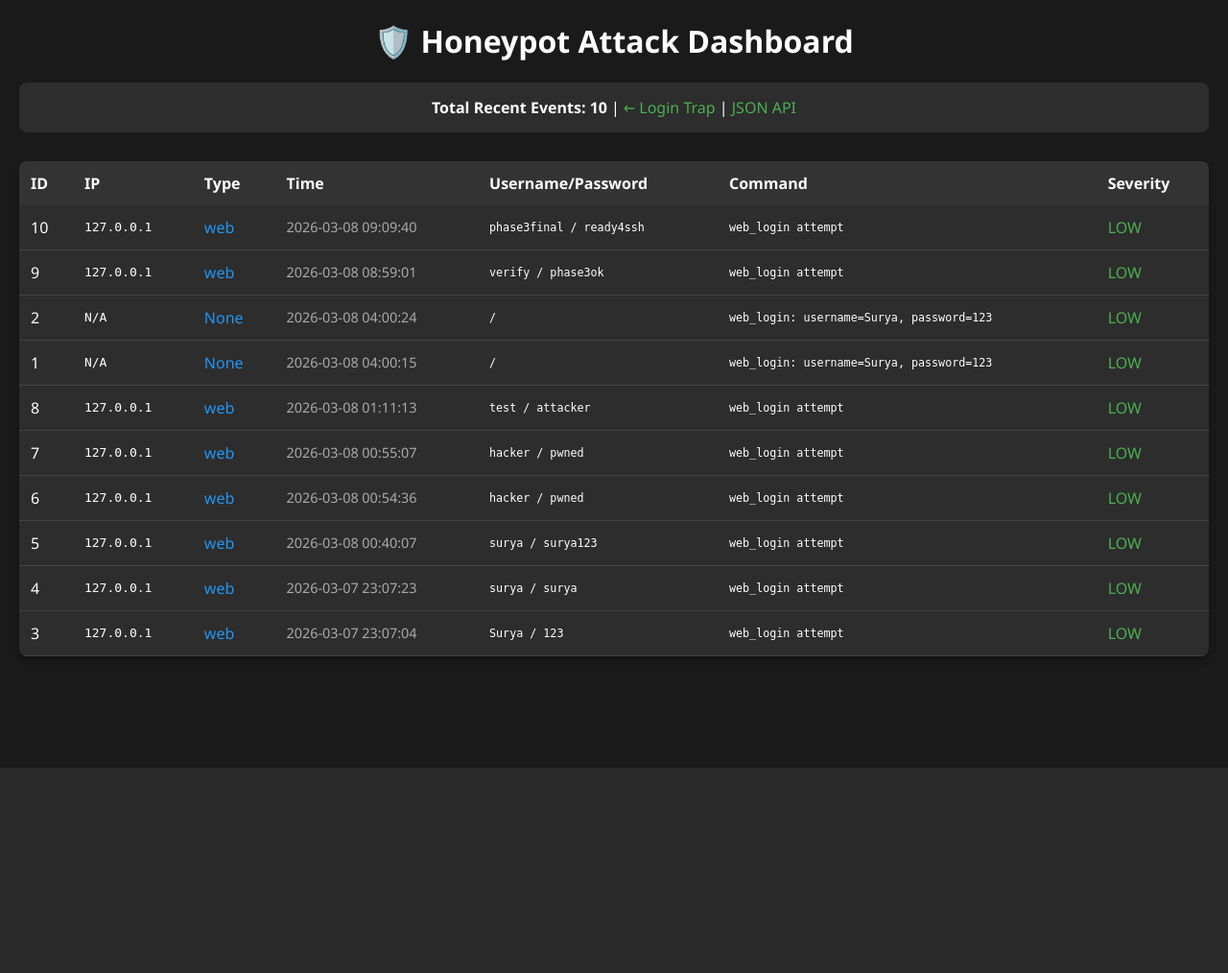
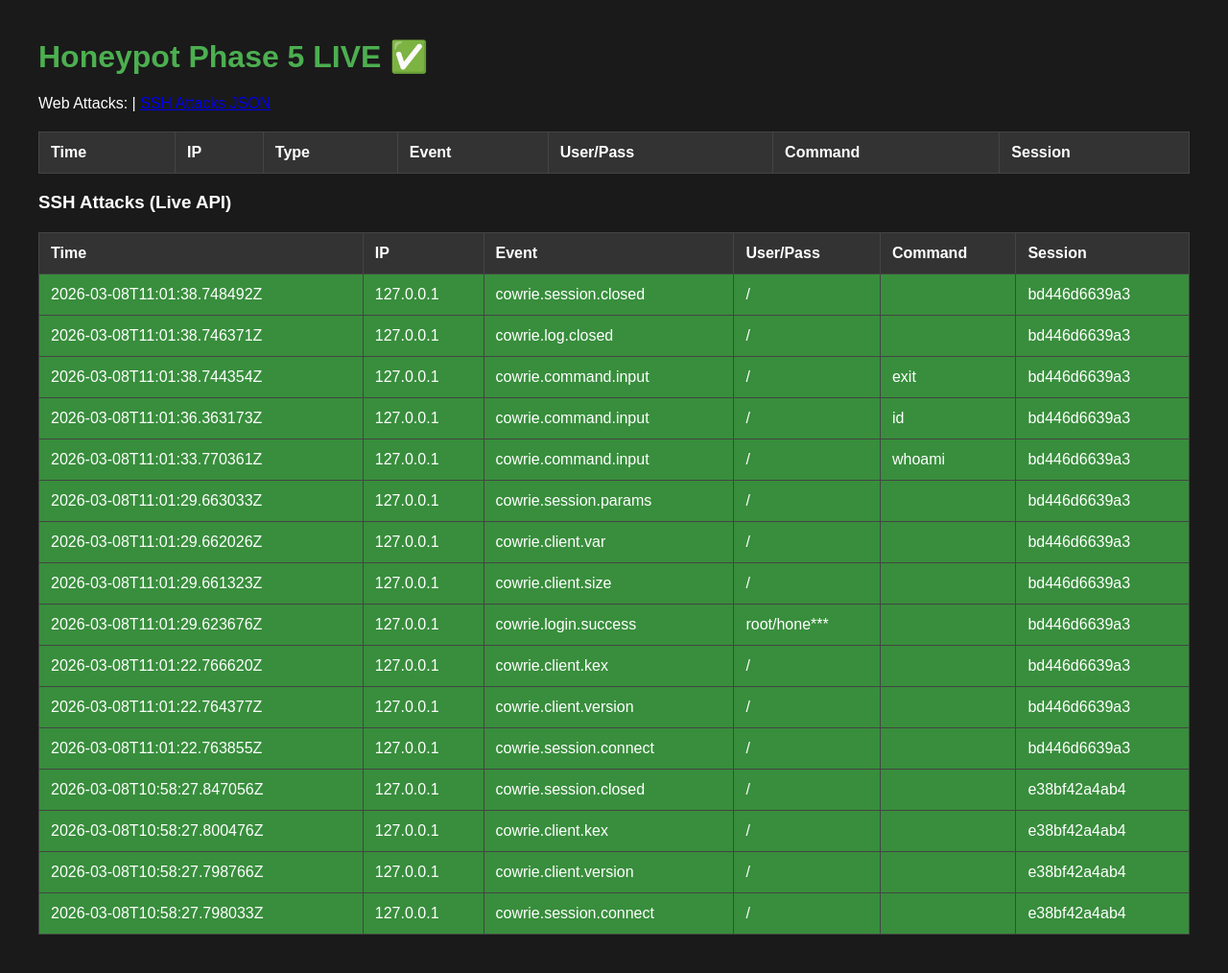
Before and after one commit to SuryaPrakash-TSP/honeypot-project, a FastAPI app: page /dashboard in a window 1280 px wide. Shown: the whole page at 96% size. Before the commit the page ends 800 px from the top, so only its background shows below. Run offline with FastAPI, Linux system fonts and the light colour scheme; lists and menus that the app fills with data are empty.

Commit message:
Phase 5: Unified Web+SSH dashboard - /api/ssh_attacks endpoint (Cowrie JSON) - dashboard.html live table (Web top + SSH auto-refresh) - cowrie.json local copy (permission fix) - Backend v0.4.0 ready for ML

```diff
--- a/backend/app/main.py
+++ b/backend/app/main.py
@@ -2,15 +2,24 @@
 from fastapi.middleware.cors import CORSMiddleware
 from fastapi.responses import HTMLResponse
 from fastapi.templating import Jinja2Templates
+from fastapi.exceptions import HTTPException
 from sqlalchemy import create_engine
 from sqlalchemy.orm import sessionmaker, Session
 from app.models.event import Base, Event
 from datetime import datetime
+import logging
 
-# DB
-DATABASE_URL = "sqlite:///../data/events.db"
-engine = create_engine(DATABASE_URL, echo=True)
-SessionLocal = sessionmaker(autocommit=False, autoflush=False, bind=engine)
+# SSH Router - CORRECT import
+from app.routers.events import router as api_router
+
+# Logging
+logging.basicConfig(level=logging.INFO)
+logger = logging.getLogger(__name__)
+
+# Database
+DATABASE_URL = "sqlite:///./events.db"
+engine = create_engine(DATABASE_URL)
+SessionLocal = sessionmaker(bind=engine)
 
 def get_db():
     db = SessionLocal()
@@ -19,7 +28,8 @@
     finally:
         db.close()
 
-app = FastAPI(title="Honeypot v3 - Dashboard LIVE", version="0.3.0")
+# App
+app = FastAPI(title="Honeypot Dashboard v0.4.0")
 templates = Jinja2Templates(directory="app/templates")
 
 app.add_middleware(
@@ -30,55 +40,57 @@
     allow_headers=["*"],
 )
 
+# Include API Router FIRST
+app.include_router(api_router, prefix="/api", tags=["honeypot"])
+
 Base.metadata.create_all(bind=engine)
 
-# Phase 3: Dashboard helper function
-def get_recent_events(db: Session = Depends(get_db), limit: int = 20):
-    return db.query(Event).order_by(Event.timestamp.desc()).limit(limit).all()
-
 @app.get("/")
-async def health():
-    db = SessionLocal()
-    event_count = db.query(Event).count()
-    db.close()
-    return {"status": "Phase 3 Dashboard LIVE ✅", "db": DATABASE_URL, "events": event_count}
+async def health(db: Session = Depends(get_db)):
+    count = db.query(Event).count()
+    return {"status": "Phase 4 LIVE", "version": "0.4.0", "web_events": count}
 
 @app.get("/login", response_class=HTMLResponse)
 async def login_get(request: Request):
     return templates.TemplateResponse("login.html", {"request": request})
 
 @app.post("/login", response_class=HTMLResponse)
-async def login_post(request: Request, username: str = Form(...), password: str = Form(...)):
-    client_ip = request.client.host
-    session_id = f"web_login_{datetime.now().strftime('%Y%m%d_%H%M%S')}"
+async def login_post(
+    request: Request,
+    username: str = Form(...),
+    password: str = Form(...)
+):
+    ip = request.client.host
+    session = f"web_{datetime.now().strftime('%Y%m%d_%H%M%S')}"
 
     db = SessionLocal()
-    event = Event()
-    event.source_ip = client_ip
-    event.username = username
-    event.password = password
-    event.command = f"web_login attempt"
-    event.session_id = session_id
-    event.event_type = "web"
-    event.severity = "low"
-    event.timestamp = datetime.now()
+    event = Event(
+        source_ip=ip,
+        username=username,
+        password=password,
+        command="web_login",
+        session_id=session,
+        event_type="web",
+        severity="low",
+        timestamp=datetime.now()
+    )
     db.add(event)
     db.commit()
+    logger.info(f"Web trap: {ip} {username}:{password[:3]}***")
     db.close()
 
     return templates.TemplateResponse("login.html", {"request": request})
 
 @app.get("/events")
-async def list_events(db: Session = Depends(get_db)):
-    events = db.query(Event).order_by(Event.timestamp.desc()).limit(10).all()
-    return {"events": [e.__dict__ for e in events]}
+async def list_events(limit: int = 10, db: Session = Depends(get_db)):
+    events = db.query(Event).order_by(Event.timestamp.desc()).limit(limit).all()
+    return {"web_events": [e.__dict__ for e in events]}
 
-# PHASE 3 DASHBOARD ✅
 @app.get("/dashboard", response_class=HTMLResponse)
 async def dashboard(request: Request, db: Session = Depends(get_db)):
     events = db.query(Event).order_by(Event.timestamp.desc()).limit(20).all()
     return templates.TemplateResponse("dashboard.html", {
         "request": request,
         "events": events,
-        "total_events": len(events)
+        "total": len(events)
     })
--- /dev/null
+++ b/backend/app/routers/events.py
@@ -0,0 +1,51 @@
+from fastapi import APIRouter, HTTPException
+from pathlib import Path
+import json
+from typing import List, Dict, Any
+import logging
+
+logger = logging.getLogger(__name__)
+router = APIRouter(tags=["honeypot"])  # Remove prefix="/api"
+
+COWRIE_LOG_PATH = Path("./cowrie.json")
+
+@router.get("/ssh_attacks")
+async def get_ssh_attacks(limit: int = 50) -> Dict[str, Any]:
+    """
+    Fetch recent SSH honeypot attacks from Cowrie JSON logs.
+    Returns formatted events with masked passwords.
+    """
+    if not COWRIE_LOG_PATH.exists():
+        logger.warning("Cowrie log not found")
+        raise HTTPException(status_code=404, detail="Cowrie log file not found")
+
+    try:
+        with open(COWRIE_LOG_PATH, 'r', encoding='utf-8') as f:
+            lines = f.readlines()
+
+        ssh_events: List[Dict[str, Any]] = []
+        for line in lines[-limit*2:]:  # Buffer for non-SSH lines
+            try:
+                event = json.loads(line.strip())
+                if event.get("protocol") == "ssh":
+                    ssh_events.append({
+                        "timestamp": event.get("timestamp"),
+                        "src_ip": event.get("src_ip"),
+                        "eventid": event.get("eventid"),
+                        "username": event.get("username", ""),
+                        "password": (event.get("password", "")[:4] + "***") if event.get("password") else "",
+                        "input_cmd": event.get("input", ""),
+                        "session": event.get("session", ""),
+                        "duration": event.get("duration", "")
+                    })
+                    if len(ssh_events) >= limit:
+                        break
+            except json.JSONDecodeError:
+                continue
+
+        logger.info(f"Retrieved {len(ssh_events)} SSH events")
+        return {"ssh_attacks": ssh_events[::-1], "count": len(ssh_events)}  # Newest first
+
+    except Exception as e:
+        logger.error(f"SSH log read error: {e}")
+        raise HTTPException(status_code=500, detail="Failed to read SSH logs")
--- a/backend/app/templates/dashboard.html
+++ b/backend/app/templates/dashboard.html
@@ -1,61 +1,61 @@
 <!DOCTYPE html>
 <html>
 <head>
-    <title>Honeypot Dashboard - Recent Attacks</title>
+    <title>Honeypot Phase 5 - Unified Dashboard</title>
+    <meta http-equiv="refresh" content="30">
     <style>
-        body { font-family: 'Segoe UI', Tahoma, Geneva, Verdana, sans-serif; margin: 20px; background: #1a1a1a; color: #fff; }
-        .header { text-align: center; margin-bottom: 30px; }
-        .stats { background: #2d2d2d; padding: 15px; border-radius: 8px; margin-bottom: 20px; }
-        table { border-collapse: collapse; width: 100%; background: #2d2d2d; border-radius: 8px; overflow: hidden; box-shadow: 0 4px 6px rgba(0,0,0,0.3); }
-        th { background: #333; padding: 12px; text-align: left; font-weight: 600; }
-        td { padding: 12px; border-bottom: 1px solid #444; }
-        tr:hover { background: #363636; }
-        .ip { font-family: monospace; }
-        .time { font-size: 0.9em; color: #aaa; }
-        .low { color: #4CAF50; }
-        .medium { color: #FF9800; }
-        .high { color: #f44336; }
-        .web { color: #2196F3; }
-        .details { font-family: monospace; font-size: 0.9em; }
-        a { color: #4CAF50; text-decoration: none; }
-        a:hover { text-decoration: underline; }
+        body { font-family: Arial; margin: 40px; background: #1a1a1a; color: #fff; }
+        table { width: 100%; border-collapse: collapse; margin-top: 20px; }
+        th, td { padding: 12px; border: 1px solid #444; text-align: left; }
+        th { background: #333; }
+        tr.web { background: #0d47a1; }
+        tr.ssh { background: #388e3c; }
+        tr:hover { background: #555 !important; }
+        h1 { color: #4caf50; }
+        .status { color: #4caf50; font-weight: bold; }
     </style>
 </head>
 <body>
-    <div class="header">
-        <h1>🛡️ Honeypot Attack Dashboard</h1>
-        <div class="stats">
-            <strong>Total Recent Events: {{ total_events }}</strong> |
-            <a href="/login">← Login Trap</a> |
-            <a href="/events">JSON API</a>
-        </div>
-    </div>
+    <h1>Honeypot Phase 5 LIVE ✅</h1>
+    <p>Web Attacks: {{ total_web }} | <a href="/api/ssh_attacks?limit=50" target="_blank">SSH Attacks JSON</a></p>
 
     <table>
-        <thead>
-            <tr>
-                <th>ID</th>
-                <th>IP</th>
-                <th>Type</th>
-                <th>Time</th>
-                <th>Username/Password</th>
-                <th>Command</th>
-                <th>Severity</th>
-            </tr>
-        </thead>
-        <tbody>
-            {% for event in events %}
-            <tr>
-                <td>{{ event.id }}</td>
-                <td class="ip">{{ event.source_ip or 'N/A' }}</td>
-                <td class="web">{{ event.event_type }}</td>
-                <td class="time">{{ event.timestamp.strftime('%Y-%m-%d %H:%M:%S') }}</td>
-                <td class="details">{{ event.username or '' }} / {{ event.password or '' }}</td>
-                <td class="details">{{ event.command or '' }}</td>
-                <td class="{{ event.severity }}">{{ event.severity.upper() }}</td>
-            </tr>
-            {% endfor %}
-        </tbody>
+        <tr>
+            <th>Time</th><th>IP</th><th>Type</th><th>Event</th><th>User/Pass</th><th>Command</th><th>Session</th>
+        </tr>
+        {% for event in web_events %}
+        <tr class="web">
+            <td>{{ event.timestamp }}</td>
+            <td>{{ event.source_ip }}</td>
+            <td>Web</td>
+            <td>{{ event.command }}</td>
+            <td>{{ event.username }}/{{ event.password[:3] }}***</td>
+            <td>-</td>
+            <td>{{ event.session_id }}</td>
+        </tr>
+        {% endfor %}
     </table>
+
+    <h3>SSH Attacks (Live API)</h3>
+    <table id="ssh-table">
+        <tr><th>Time</th><th>IP</th><th>Event</th><th>User/Pass</th><th>Command</th><th>Session</th></tr>
+    </table>
+
+    <script>
+        async function loadSSH() {
+            try {
+                const res = await fetch('/api/ssh_attacks?limit=20');
+                const data = await res.json();
+                const table = document.getElementById('ssh-table');
+                table.innerHTML = '<tr><th>Time</th><th>IP</th><th>Event</th><th>User/Pass</th><th>Command</th><th>Session</th></tr>';
+                data.ssh_attacks.forEach(e => {
+                    const row = table.insertRow();
+                    row.className = 'ssh';
+                    row.innerHTML = `<td>${e.timestamp}</td><td>${e.src_ip}</td><td>${e.eventid}</td><td>${e.username}/${e.password}</td><td>${e.input_cmd}</td><td>${e.session}</td>`;
+                });
+            } catch(e) { console.error(e); }
+        }
+        loadSSH(); setInterval(loadSSH, 10000);  // refresh 10s
+    </script>
 </body>
 </html>
```
Also changed, not shown: backend/cowrie.json (added, +16 -0 lines), backend/events.db.
